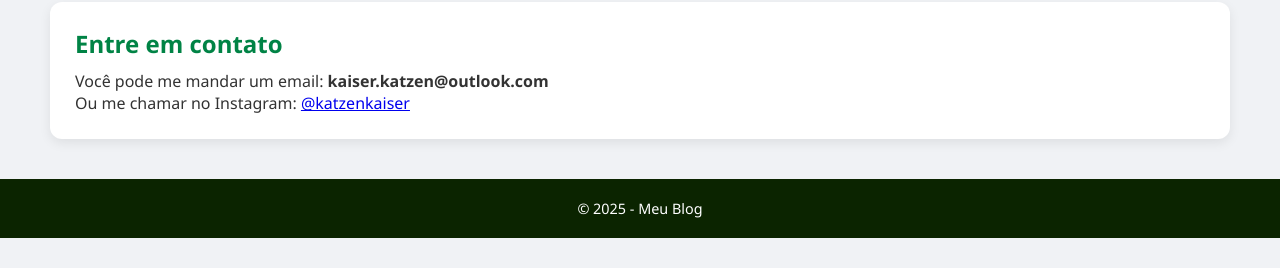
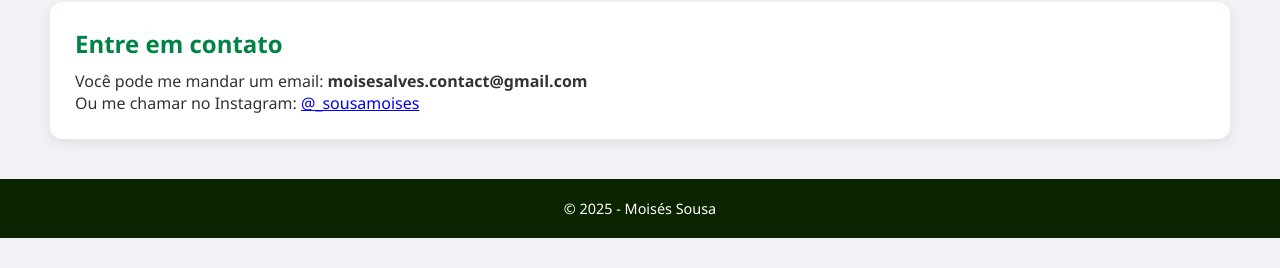
Before and after one commit to moisesalvescontact-hub/meusiteblog, a plain HTML site: page contato.html in a window 1280 px wide. Shown: the part 254-522 px from the top of the page. Drawn offline with Linux system fonts and the light colour scheme.

Commit message:
Update contato.html

```diff
--- a/contato.html
+++ b/contato.html
@@ -148,13 +148,13 @@
   <main>
     <article>
       <h2>Entre em contato</h2>
-      <p>Você pode me mandar um email: <b>kaiser.katzen@outlook.com</b></p>
-      <p>Ou me chamar no Instagram: <a href="#">@katzenkaiser</a></p>
+      <p>Você pode me mandar um email: <b>moisesalves.contact@gmail.com</b></p>
+      <p>Ou me chamar no Instagram: <a href="#">@_sousamoises</a></p>
     </article>
   </main>
 
   <footer>
-    <p>© 2025 - Meu Blog</p>
+    <p>© 2025 - Moisés Sousa</p>
   </footer>
 </body>
 </html>
```
